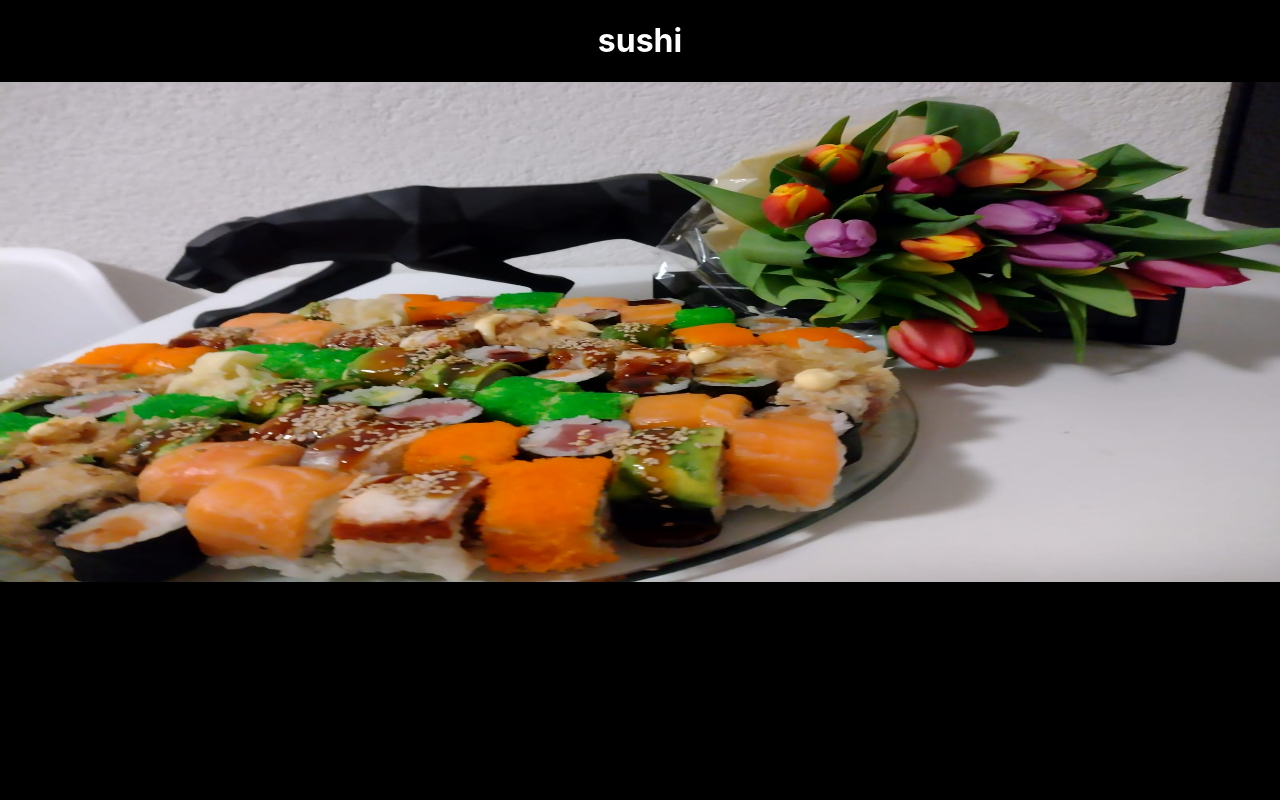
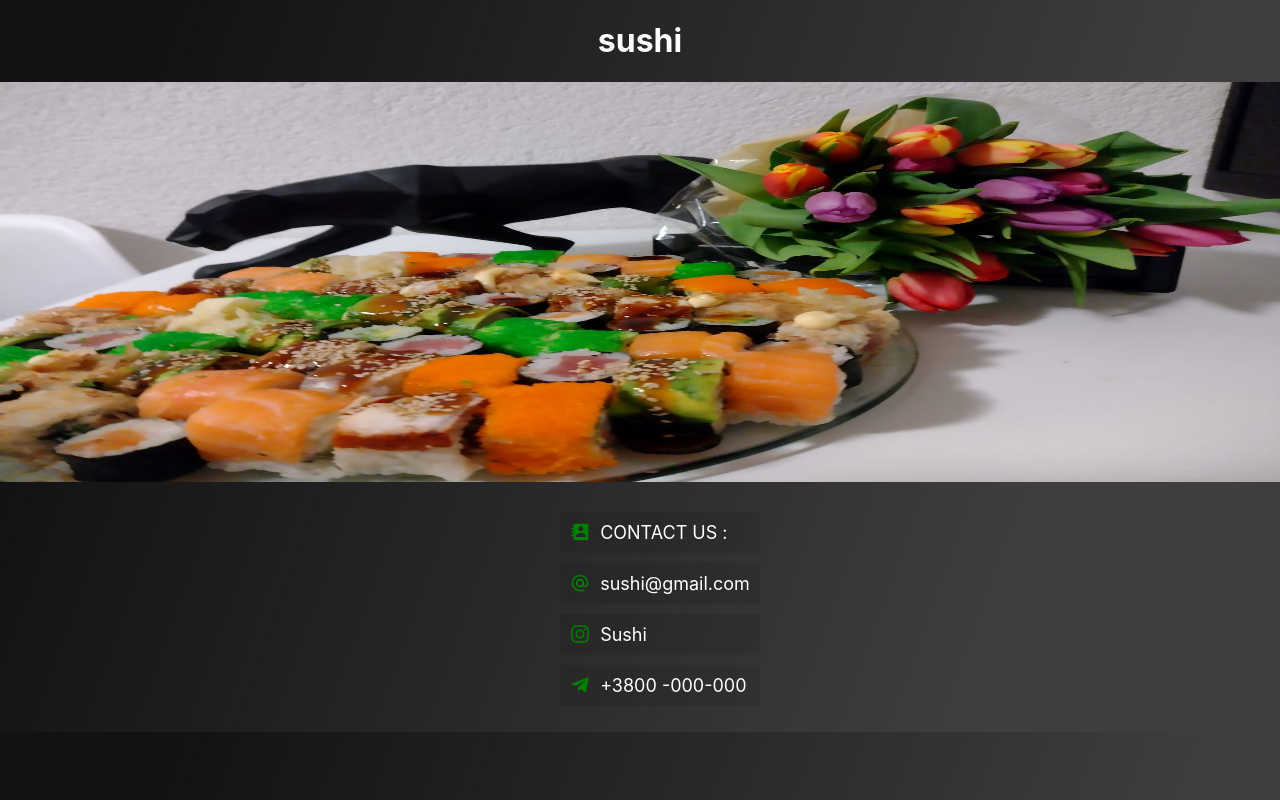
Before and after one commit to shcher-olha/sushi, a React (Create React App) app: page / in a window 1280 px wide. Built offline with nearby package versions, Linux system fonts and the light colour scheme.

Commit message:
initial footer

```diff
--- a/src/App.css
+++ b/src/App.css
@@ -1,5 +1,10 @@
 body {
-  background-color: black;
+
+  background: linear-gradient(
+    109.6deg,
+    rgba(0, 0, 0, 0.93) 11.2%,
+    rgb(63, 61, 61) 78.9%
+  );
 }
 
 h1 {
@@ -8,6 +13,5 @@ h1 {
 }
 .image {
   width: 100%;
-  height: 500px;
-
+  height: 400px;
 }
--- a/src/App.js
+++ b/src/App.js
@@ -1,5 +1,6 @@
 import React from "react";
 import IMAGES from "./images";
+import Footer from "./Footer";
 
 import "./App.css";
 
@@ -9,6 +10,9 @@ export default function App() {
       <h1>sushi</h1>
 
       <img className="image" src={IMAGES.imgOne} alt="sushi" />
+    <Footer/>
+
     </div>
+
   );
 }
--- /dev/null
+++ b/src/Footer.css
@@ -0,0 +1,39 @@
+.Footer {
+  display: flex;
+  flex-direction: column;
+  justify-content: center;
+  align-items: center;
+  width: 100%;
+}
+.item {
+  display: flex;
+  align-items: center;
+  margin: 10px;
+  padding: 10px;
+  background-color: rgba(0, 0, 0, 0.1);
+  transition: background-color 0.3s;
+  cursor: pointer;
+}
+
+.icon {
+  color: green;
+  font-size: 20px;
+  transition: color 0.3s;
+}
+span {
+  margin-left: 10px;
+  font-size: 18px;
+  color: white;
+  transition: color 0.3s;
+}
+.item:hover {
+
+  background: linear-gradient(
+    110.1deg,
+    rgba(87, 137, 87, 0.5) 2.9%,
+    rgb(198, 243, 139) 90.3%
+  );
+}
+.item:hover .icon {
+  color: orange;
+}
--- /dev/null
+++ b/src/Footer.js
@@ -0,0 +1,31 @@
+import React from "react";
+import { BiSolidContact } from "react-icons/bi";
+import { MdAlternateEmail } from "react-icons/md";
+import { FaInstagram } from "react-icons/fa";
+import { FaTelegramPlane } from "react-icons/fa";
+import "./Footer.css"
+
+export default function Footer() {
+  return (
+    <div className="Footer">
+      <ul className="list">
+        <li className="item">
+          <BiSolidContact className="icon" />
+          <span>CONTACT US :</span>
+        </li>
+        <li className="item">
+          <MdAlternateEmail className="icon" />
+          <span>sushi@gmail.com</span>
+        </li>
+        <li className="item">
+          <FaInstagram className="icon" />
+          <span>Sushi</span>
+        </li>
+        <li className="item">
+          <FaTelegramPlane className="icon" />{" "}
+          <span>+3800 -000-000</span>
+        </li>
+      </ul>
+    </div>
+  );
+}
```
